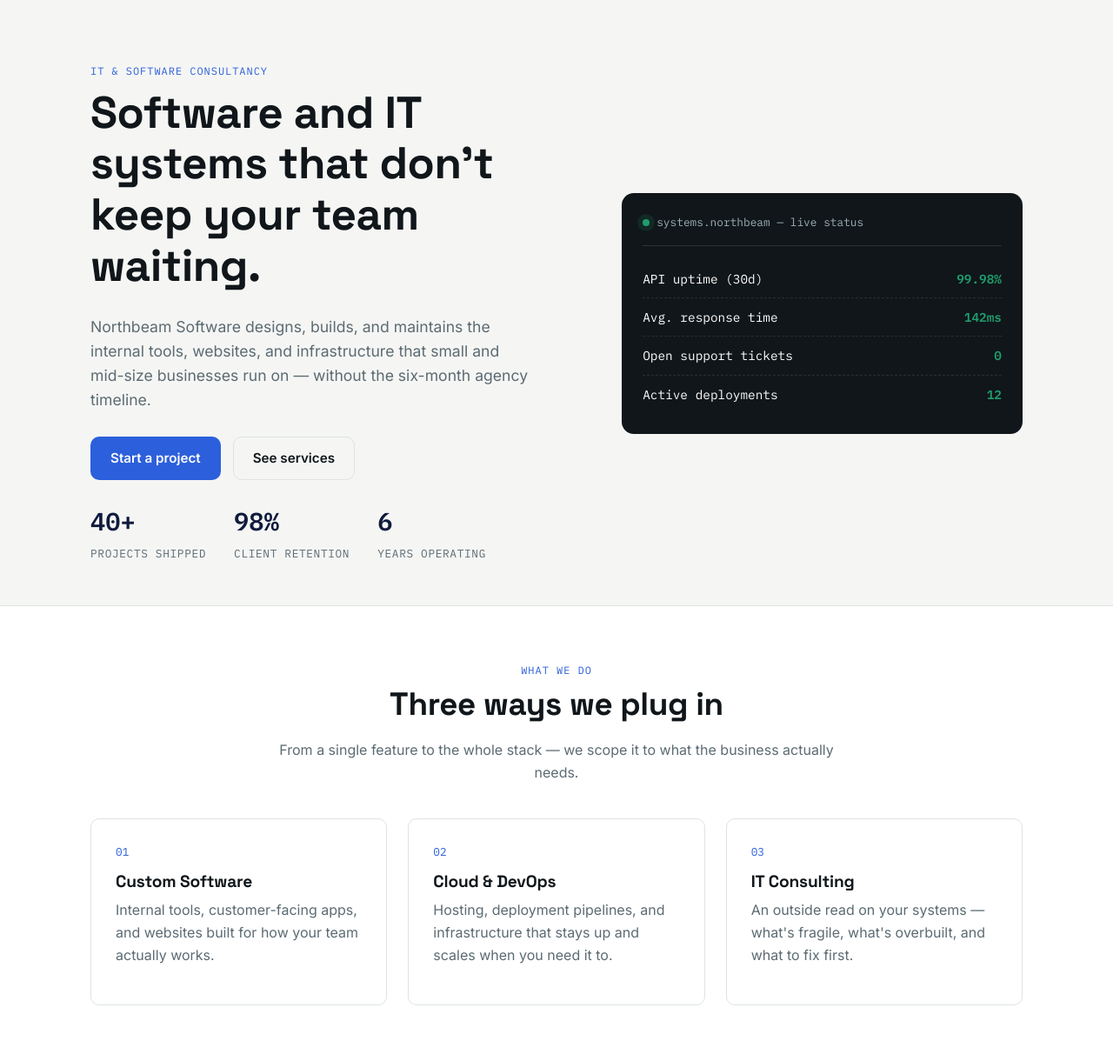
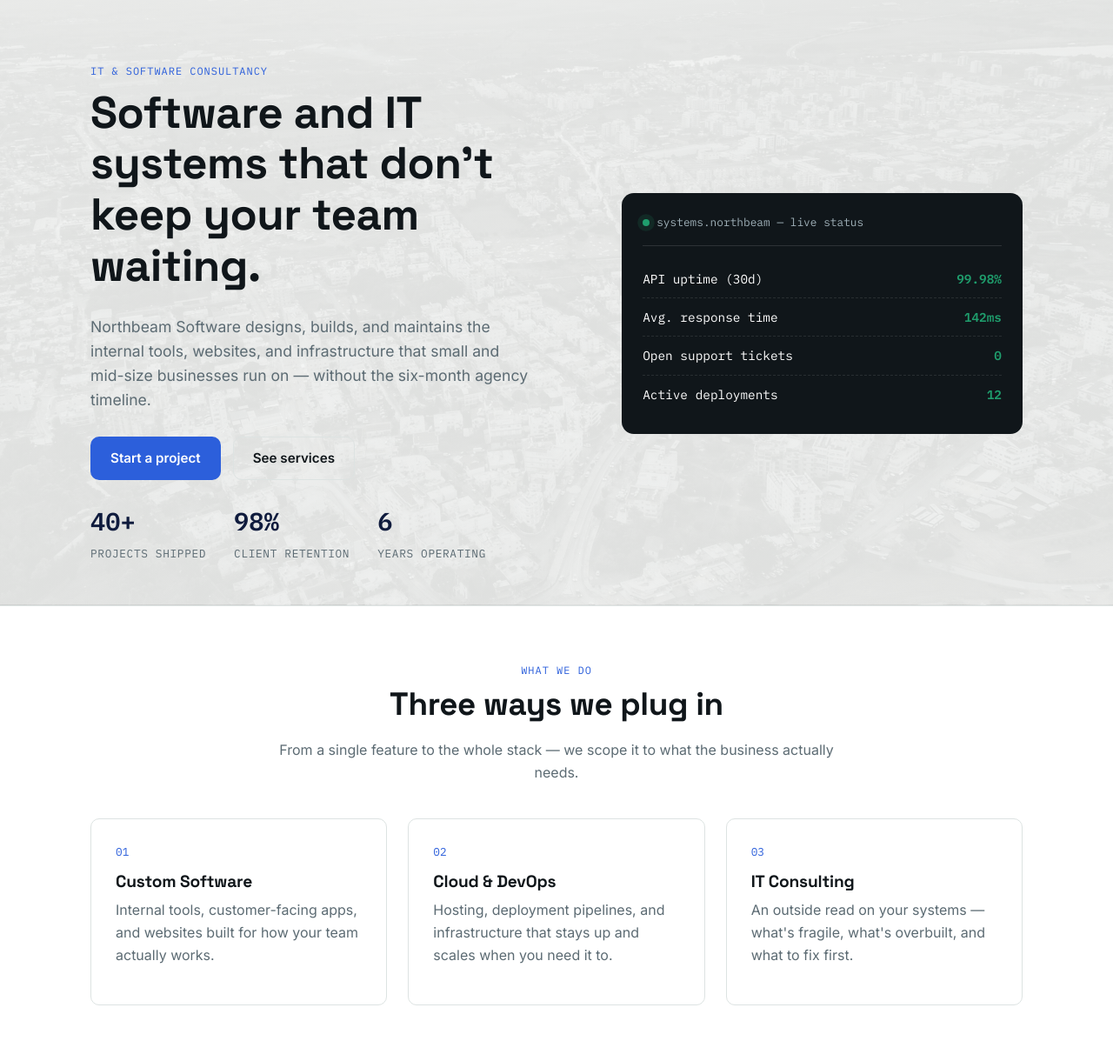
Before and after one commit to TashaTendai/northbeam-software, a PHP site: page / in a window 1280 px wide. Shown: the part 83-1303 px from the top of the page at 87% size. Run offline with PHP 8.4, Linux system fonts and the light colour scheme.

Commit message:
git add . git commit -m "Add faded Famagusta skyline background to hero section" git push

```diff
--- a/css/style.css
+++ b/css/style.css
@@ -186,6 +186,9 @@ p { margin: 0 0 1em; color: var(--muted); }
 /* ---------- Hero ---------- */
 .hero {
   padding: 72px 0 48px;
+  background-image: linear-gradient(rgba(245, 246, 244, 0.90), rgba(245, 246, 244, 0.90)), url('../assets/img/hero-bg.jpg');
+  background-size: cover;
+  background-position: center;
 }
 
 .hero-grid {
```
Also changed, not shown: assets/img/hero-bg.jpg (added).
